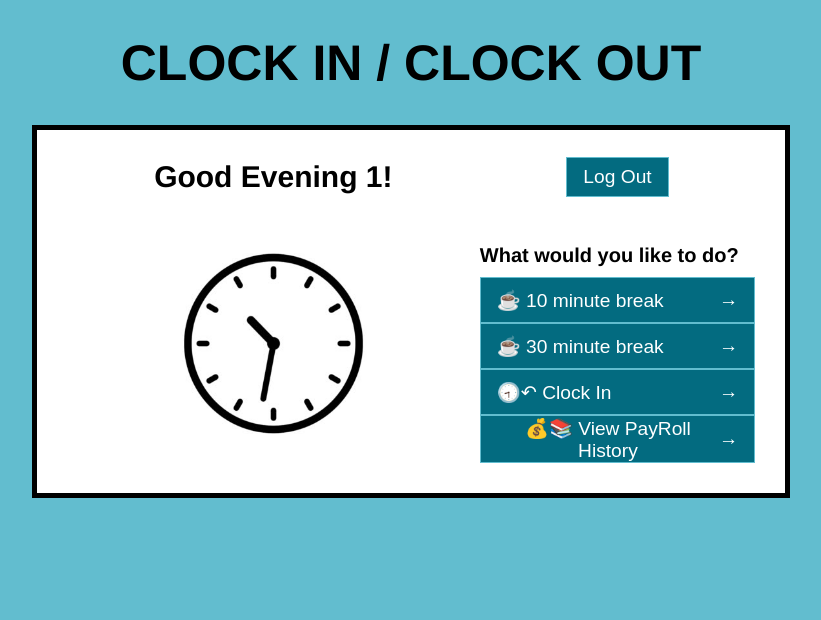
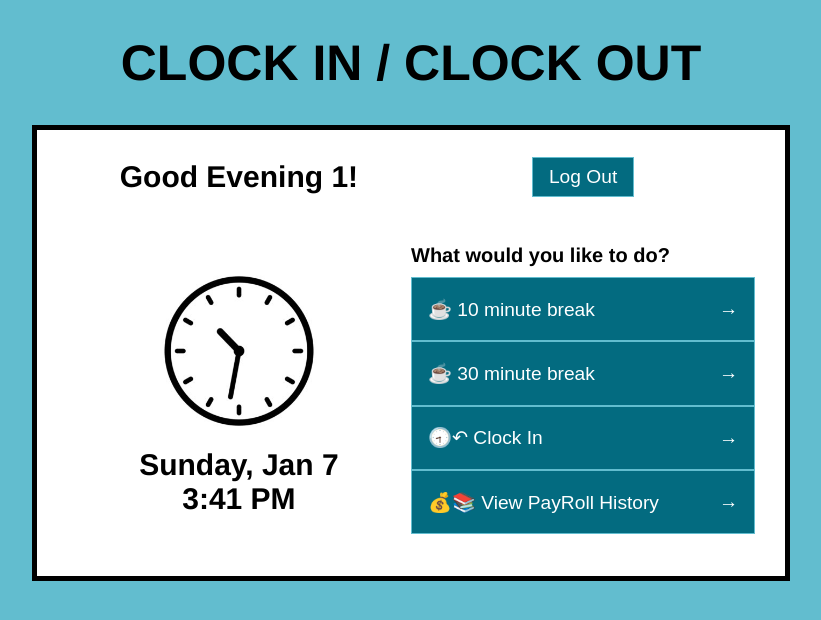
Before and after one commit to Nikhil-Naikar/Clock-In-Clock-Out, a Vue app in the folder frontend/: page /main/1 in a window 1280 px wide. Shown: the top 620 px of the page, without its empty margins (229-1050 px from the left). Built offline with nearby package versions, Linux system fonts and the light colour scheme.

Commit message:
Update MainPage.vue

```diff
--- a/frontend/src/pages/worker/MainPage.vue
+++ b/frontend/src/pages/worker/MainPage.vue
@@ -8,7 +8,7 @@
                 <router-link to="/login"><base-button>Log Out</base-button></router-link>
             </div>
             <div class="selection-container">
-                <img src="../../assets/clock.png">
+                <p class="date-time-info"><img src="../../assets/clock.png"> <span>Sunday, Jan 7</span> <span>3:41 PM</span></p>
             </div>
             <div class="button-container">
                     <p class="small-text">What would you like to do?</p>
@@ -77,6 +77,11 @@ export default {
     margin-bottom: 10px;
 }
 
+.date-time-info{
+    display: flex;
+    flex-direction: column;
+}
+
 .flex-button{
     display: flex;
     justify-content: space-between;
@@ -85,7 +90,7 @@ export default {
 
 .grid-container {
     display: grid;
-    grid-template-columns: 60% 40%;
+    grid-template-columns: 50% 50%;
     padding-right: 30px;
     padding-left: 30px;
     padding-bottom: 30px;
@@ -94,11 +99,6 @@ export default {
 img {
     max-width: 100%;
     height: auto;
-    display: flex;
-    flex-direction: column;
-    text-align: center;
-    align-items: center;
-    justify-content: center;
 }
 
 .selection-container {
```
